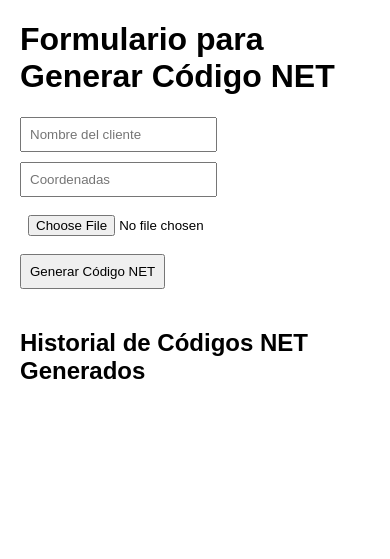
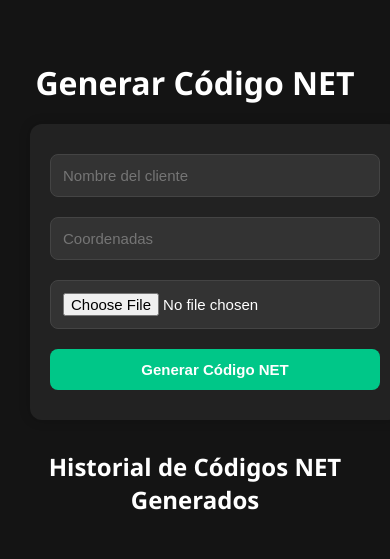
Before and after one commit to NetiicSanchez/GeneradorNet, a website: page public/formulario_generar_net.html in a window 390 px wide. Drawn offline with Linux system fonts and the light colour scheme; no server answers.

Commit message:
agregadando estilo

```diff
--- /dev/null
+++ b/public/estilos.css
@@ -0,0 +1,108 @@
+/* estilos.css */
+body {
+  font-family: 'Segoe UI', sans-serif;
+  margin: 0;
+  padding: 0;
+  background-color: #141414;
+  color: #fff;
+  display: flex;
+  justify-content: center;
+  align-items: flex-start;
+  min-height: 100vh;
+  padding: 30px 15px;
+}
+
+h1, h2 {
+  text-align: center;
+  margin-bottom: 20px;
+}
+
+form {
+  background-color: #222;
+  padding: 20px;
+  border-radius: 12px;
+  width: 100%;
+  max-width: 450px;
+  margin: 0 auto 30px;
+  box-shadow: 0 0 12px rgba(0,0,0,0.2);
+}
+
+input, button {
+  width: 100%;
+  padding: 12px;
+  margin: 10px 0;
+  border-radius: 8px;
+  border: 1px solid #444;
+  background-color: #333;
+  color: #fff;
+  font-size: 14px;
+}
+
+input:focus {
+  outline: none;
+  border-color: #00c788;
+}
+
+button {
+  background-color: #00c788;
+  border: none;
+  cursor: pointer;
+  font-weight: bold;
+}
+
+button:hover {
+  background-color: #00aa6a;
+}
+
+ul#historial {
+  list-style: none;
+  padding: 0;
+  max-width: 450px;
+  margin: 0 auto;
+}
+
+ul#historial li {
+  background-color: #1e1e1e;
+  margin-bottom: 15px;
+  padding: 15px;
+  border-radius: 10px;
+  border: 1px solid #333;
+}
+
+ul#historial img {
+  max-width: 100%;
+  margin-top: 10px;
+  border-radius: 8px;
+}
+
+ul#historial a {
+  display: inline-block;
+  margin-top: 6px;
+  color: #00c788;
+  text-decoration: none;
+  font-size: 13px;
+}
+
+ul#historial a:hover {
+  text-decoration: underline;
+}
+
+@media (max-width: 480px) {
+  body {
+    padding: 20px 10px;
+  }
+
+  form, ul#historial {
+    max-width: 100%;
+  }
+
+  input, button {
+    font-size: 15px;
+  }
+}
+.contenedor {
+  max-width: 500px;
+  margin: 0 auto;
+  padding: 20px;
+  text-align: center;
+}
--- a/public/formulario_generar_net.html
+++ b/public/formulario_generar_net.html
@@ -1,20 +1,7 @@
-<!DOCTYPE html>
-<html lang="es">
-<head>
-  <meta charset="UTF-8">
-  <title>Formulario con Historial</title>
-  <style>
-    body { font-family: sans-serif; margin: 20px; }
-    form { margin-bottom: 40px; }
-    input, button { display: block; margin: 10px 0; padding: 8px; }
-    ul { list-style: none; padding: 0; }
-    li { background: #f0f0f0; margin: 5px 0; padding: 8px; }
-    img { max-width: 100px; }
-  </style>
-</head>
 <body>
-
-<h1>Formulario para Generar Código NET</h1>
+    <link rel="stylesheet" href="estilos.css">
+  <div class="contenedor">
+    <h1>Generar Código NET</h1>
 
     <form id="formulario" enctype="multipart/form-data">
       <input type="text" name="nombre_cliente" placeholder="Nombre del cliente" required>
@@ -25,6 +12,7 @@
 
     <h2>Historial de Códigos NET Generados</h2>
     <ul id="historial"></ul>
+  </div>
 
   <script>
     async function cargarHistorial() {
@@ -39,10 +27,9 @@
             <strong>${item.codigo_net}</strong><br>
             Cliente: ${item.nombre_cliente}<br>
             Coordenadas: ${item.coordenadas}<br>
-  <img src="${item.foto}" alt="Foto del cliente" width="150"><br>
+            <img src="${item.foto}" alt="Foto del cliente">
             <a href="${item.foto}" target="_blank">Ver foto</a>
           `;
-
           contenedor.appendChild(li);
         });
       } catch (err) {
@@ -60,20 +47,20 @@
         });
         const data = await res.json();
         if (data.codigo) {
-        alert(' Código generado: ' + data.codigo);
+          alert('Código generado: ' + data.codigo);
           e.target.reset();
           cargarHistorial();
         } else {
-        alert(' Error: ' + data.error);
+          alert('Error: ' + data.error);
         }
       } catch (err) {
         console.error('Error generando código:', err);
-      alert(' Error inesperado');
+        alert('Error inesperado');
       }
     });
 
     cargarHistorial();
   </script>
 
+
 </body>
-</html>
```
Lines whose indentation alone changed are shown as unchanged.
